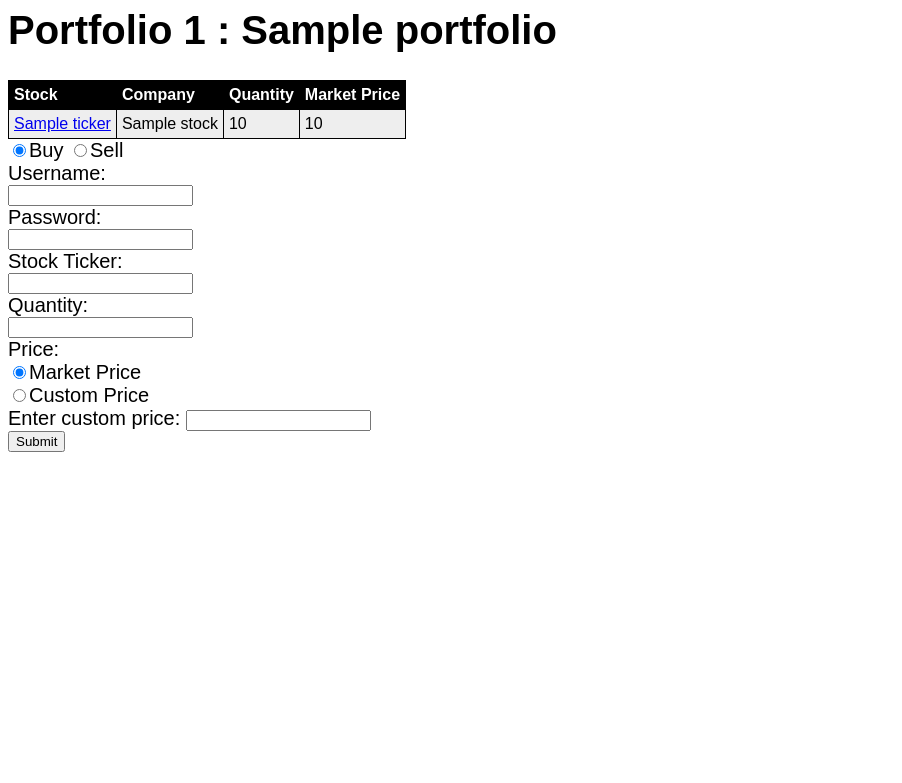
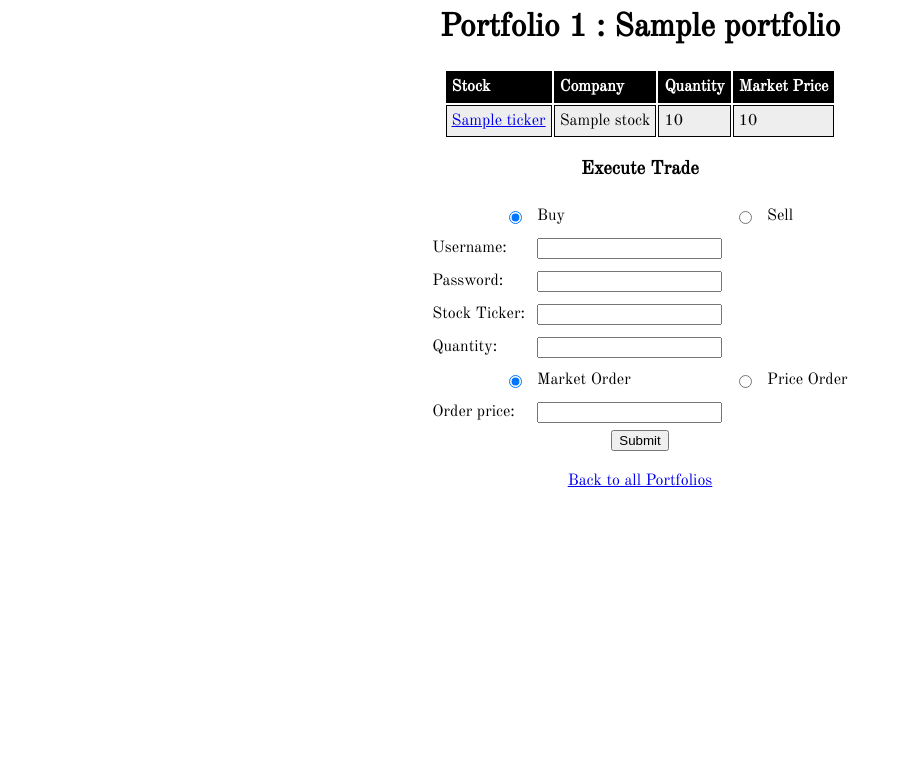
Before and after one commit to nivvedan/stock-market, a Flask app: template webserver/templates/portfolio.html in a window 1280 px wide. Shown: the top 783 px of the page, without its empty margins (0-902 px from the left). Run offline with Flask 2, Linux system fonts and the light colour scheme; the template is opened without the code that fills it: most values are stand-ins (such as "Sample title", 1, 10 or a date in 2020); parts of the project's set-up code (start-up, migrations or seed data) failed here and were passed over.

Commit message:
Improved style

```diff
--- a/webserver/marketorders.py
+++ b/webserver/marketorders.py
@@ -40,8 +40,7 @@ def exec_buy_mt(cursor_buy_mt, cursor_sell):
 	if qty_diff >= 0:
 		g.conn.execute("INSERT INTO Portfolio_Stock VALUES pid = %s;", sell_order['pid'], )
 	else:
-
-
+		pass
 	g.conn.execute("DELETE FROM Trade_Order WHERE id = %s;", buy_id)
 
 
--- a/webserver/templates/portfolio.html
+++ b/webserver/templates/portfolio.html
@@ -1,11 +1,14 @@
 <html>
+  <head>
+    <title>Portfolio | Stock market</title>
+    <link href='https://fonts.googleapis.com/css?family=Old+Standard+TT' rel='stylesheet' type='text/css'>
     <style>
       body {
-      font-size: 15pt;
-      font-family: arial;
+        text-align: center;
+        font-family: 'Old Standard TT', serif;
       }
 
-    table, th, td {
+      table#portfolio th, table#portfolio td {
         border: 1px solid black;
         border-collapse: collapse;
       }
@@ -15,27 +18,35 @@
         text-align: left;
       }
 
-    table tr:nth-child(even) {
+      #portfolio tr:nth-child(even) {
         background-color: #eee;
       }
 
-    table tr:nth-child(odd) {
+      #portfolio tr:nth-child(odd) {
         background-color:#fff;
       }
 
-    table th  {
+      #portfolio th  {
         background-color: black;
         color: white;
       }
 
+      table {
+        margin: 0px auto;
+      }
+
+      #backfooter {
+        margin-top: 20px;
+      }
+
     </style>
-
+  </head>
 
   <body>
     <h1>Portfolio {{portfolio['pid']}} : {{portfolio['name']}}</h1>
 
     <div>
-    <table>
+      <table id="portfolio">
       <tr>
         <th>Stock</th>
         <th>Company</th>
@@ -54,40 +65,59 @@
     </div>
 
     <div>
+      <h3>Execute Trade</he>
+    </div>
+
+    <div>
       {% for error in errors %}
-      <h1 style="color:red"> {{error}} </h1>
+        <h4 style="color:red"> {{error}} </h4>
       {% endfor %}
 
     </div>
 
 
-  <div>
+    <div id="formdiv">
       <form action="" method="post">
-      <input type="radio" name="order" value="BUY" checked>Buy
-      <input type="radio" name="order" value="SELL">Sell
-      <br>
-      Username:<br>
-      <input type="text" name="username">
-      <br>
-      Password:<br>
-      <input type="password" name="password">
-      <br>
-      Stock Ticker:<br>
-      <input type="text" name="ticker">
-      <br>
-      Quantity:<br>
-      <input type="number" name="quantity">
-      <br>
-      Price: <br>
-      <input type="radio" name="price" value="market" checked>Market Price
-      <br>
-      <input type="radio" name="price" value="custom">Custom Price
-      <br>
-      Enter custom price:
-      <input type="number" step = "0.01" name="cprice">
-      <br>
+        <table>
+          <tr>
+            <td style="text-align: right;"><input type="radio" name="order" value="BUY" checked></td>
+            <td>Buy</td>
+            <td><input type="radio" name="order" value="SELL"></td>
+            <td>Sell</td>
+          </tr>
+          <tr>
+            <td>Username:</td>
+            <td><input type="text" name="username"></td>
+          </tr>
+          <tr>
+            <td>Password:</td>
+            <td><input type="password" name="password"></td>
+          </tr>
+          <tr>
+            <td>Stock Ticker:</td>
+            <td><input type="text" name="ticker"></td>
+          </tr>
+          <tr>
+            <td>Quantity:</td>
+            <td><input type="number" name="quantity"></td>
+          </tr>
+          <tr>
+            <td style="text-align: right;"><input type="radio" name="price" value="market" checked></td>
+            <td>Market Order</td>
+            <td><input type="radio" name="price" value="custom"></td>
+            <td>Price Order</td>
+          </tr>
+          <tr>
+            <td>Order price:</td>
+            <td><input type="number" step = "0.01" name="cprice"></td>
+          </tr>
+        <table>
         <input type="submit" value="Submit">
       </form>
+    </div>
+
+    <div id="backfooter">
+      <a href="/">Back to all Portfolios</a>
     </div>
   </body>
 
```
Also changed, not shown: webserver/templates/index.html (+14 -6 lines), 1 other file. Lines whose indentation alone changed are shown as unchanged.
